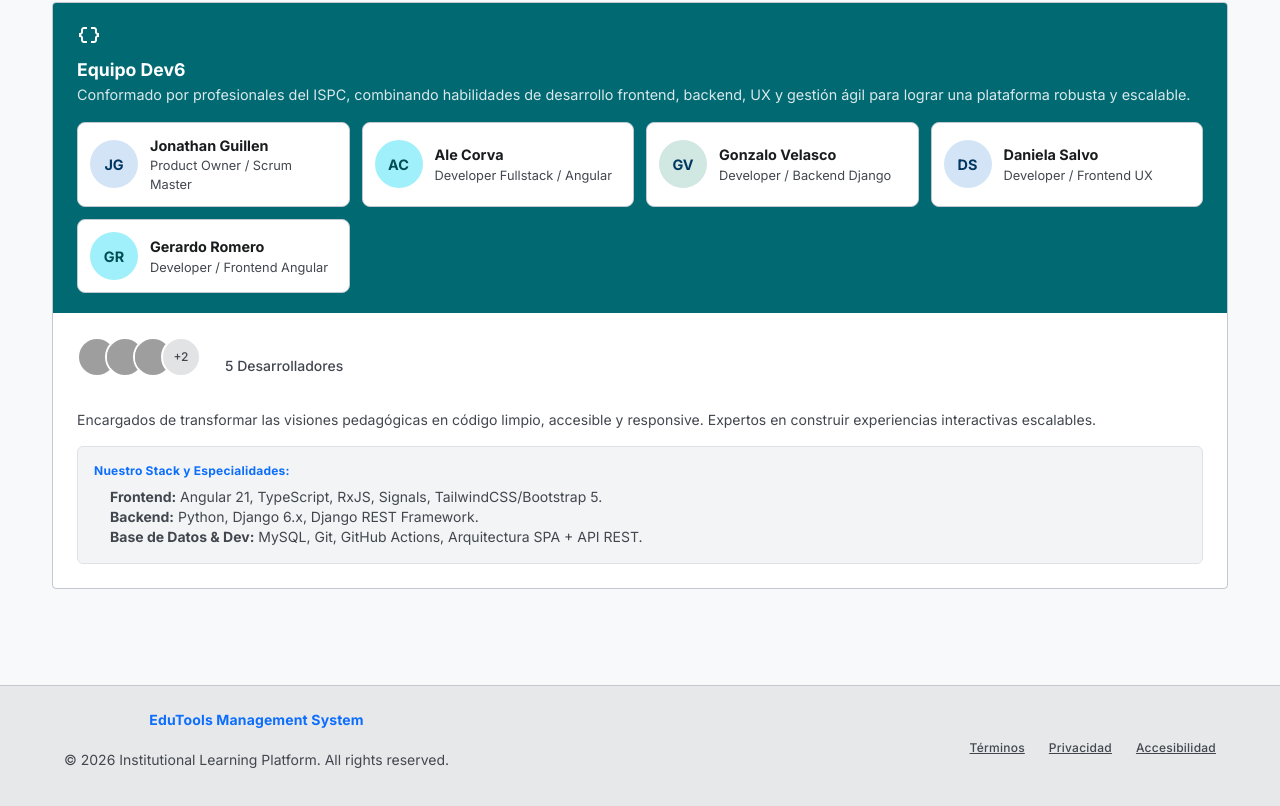
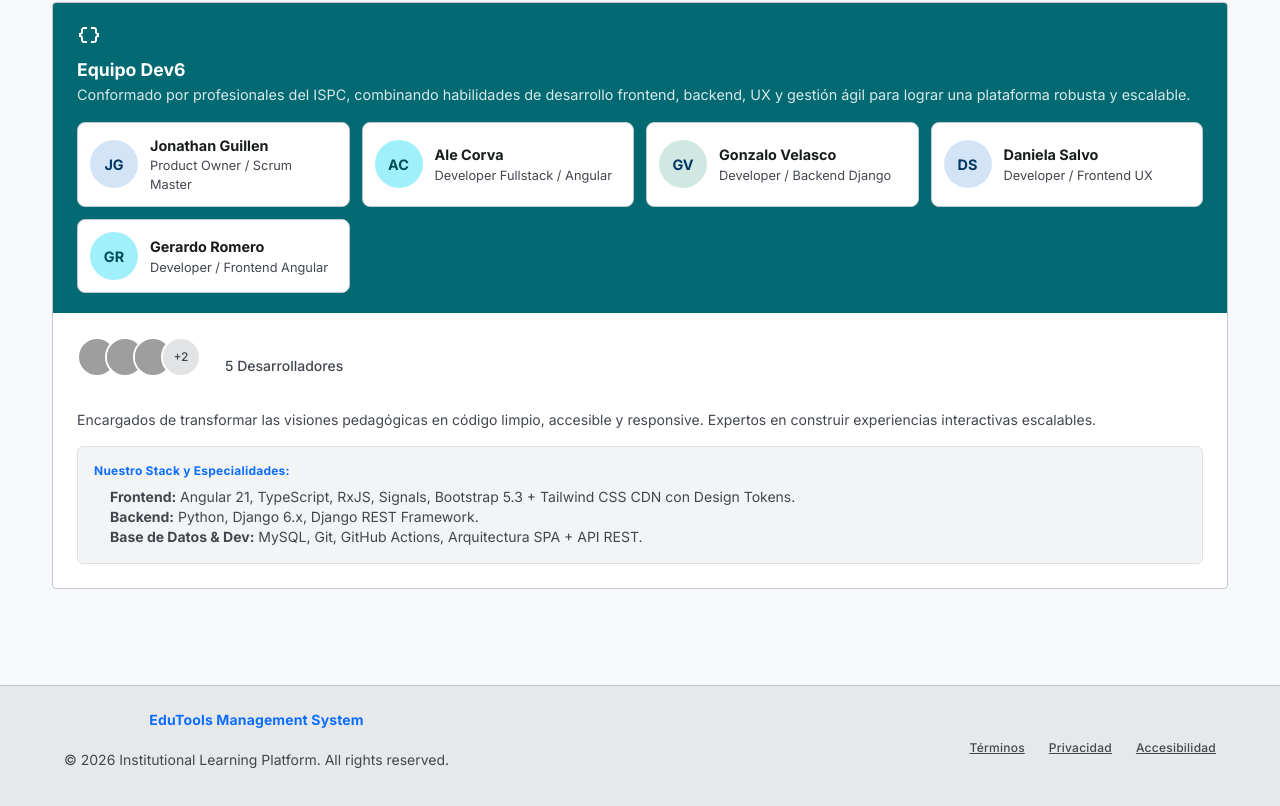
Before and after one commit to ISPC-TSDWAD/ModPWeb--Dev6, an Angular app in the folder Frontend/: page /about in a window 1280 px wide. Shown: the part 1088-1894 px from the top of the page. Built offline with nearby package versions, Linux system fonts and the light colour scheme; grey boxes are pictures that could not be loaded.

Commit message:
docs: corregir stack tecnologico - Bootstrap 5.3 + Tailwind CSS CDN (no solo Tailwind)

```diff
--- a/Frontend/src/app/pages/about/about.component.html
+++ b/Frontend/src/app/pages/about/about.component.html
@@ -131,7 +131,7 @@
             <div class="bg-surface-container-low p-3 rounded border border-outline-variant">
               <h5 class="text-label-md font-bold text-primary mb-2">Nuestro Stack y Especialidades:</h5>
               <ul class="text-body-sm text-on-surface-variant m-0 pl-4">
-                <li><strong>Frontend:</strong> Angular 21, TypeScript, RxJS, Signals, TailwindCSS/Bootstrap 5.</li>
+                <li><strong>Frontend:</strong> Angular 21, TypeScript, RxJS, Signals, Bootstrap 5.3 + Tailwind CSS CDN con Design Tokens.</li>
                 <li><strong>Backend:</strong> Python, Django 6.x, Django REST Framework.</li>
                 <li><strong>Base de Datos & Dev:</strong> MySQL, Git, GitHub Actions, Arquitectura SPA + API REST.</li>
               </ul>
```
Also changed, not shown: 2 other files (tests, documents, lock files or other folders).
